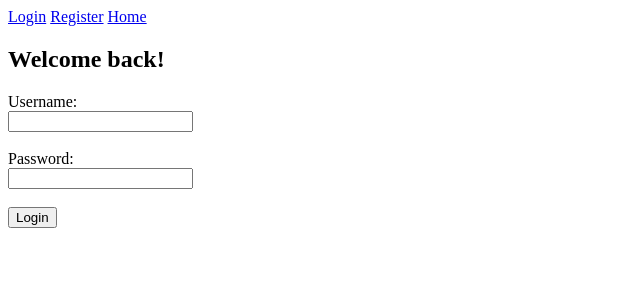
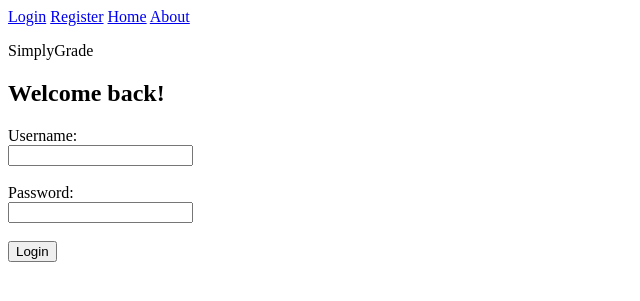
Before and after one commit to ArtemusHayden/CSCI4560_GradeBookProject, a PHP site: page /login.php in a window 1280 px wide. Shown: the top 301 px of the page, without its empty margins (0-640 px from the left). Run offline with PHP 8.4, Linux system fonts and the light colour scheme.

Commit message:
Update login.php

```diff
--- a/login.php
+++ b/login.php
@@ -48,12 +48,19 @@
     <link rel="stylesheet" href="style.css">
 </head>
 <body>
-    <div class="navigation"> <!-- default nav bar -->
+    <div class="navigation">
+        <div class="nav-left">
             <a href="login.php">Login</a>
             <a href="register.php">Register</a>
             <a href="home.php">Home</a>
+            <a href="about.php">About</a>
+        </div>
+        <div class="nav-right">
+            <p>SimplyGrade</p>
+        </div>
     </div>
 
+    <div class="login-container">
         <h2>Welcome back!</h2>
 
         <form method="POST"> <!-- form for user inputs -->
@@ -67,8 +74,9 @@
         </form>
 
         <?php
-        if (!empty($message)) { //if error message, display now
-            echo '<p style="color:red;">' . $message . '</p>';
+            if (!empty($message)) {
+                echo '<p class="error-message">' . $message . '</p>';
             }
         ?>
+    </div>
 </body>
```
Lines whose indentation alone changed are shown as unchanged.
